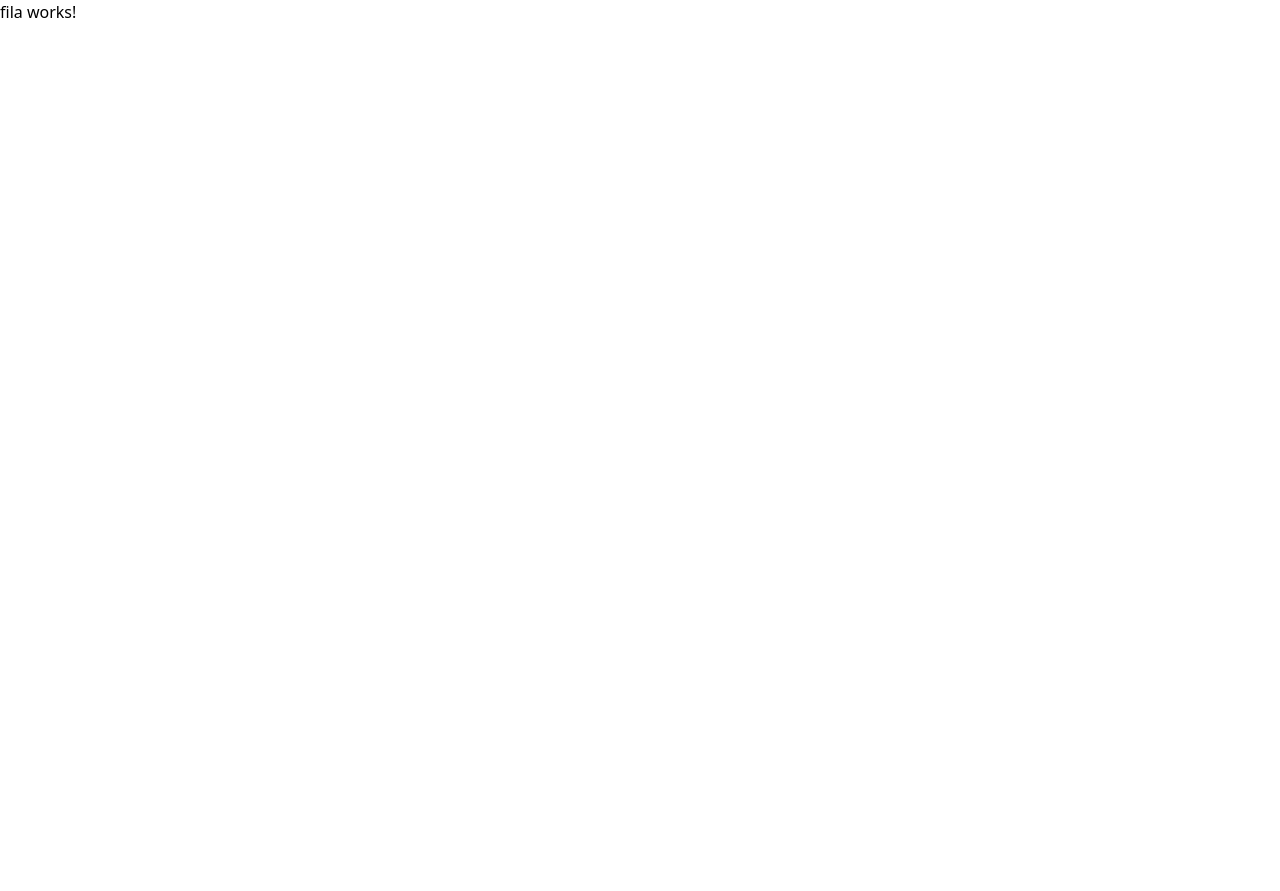
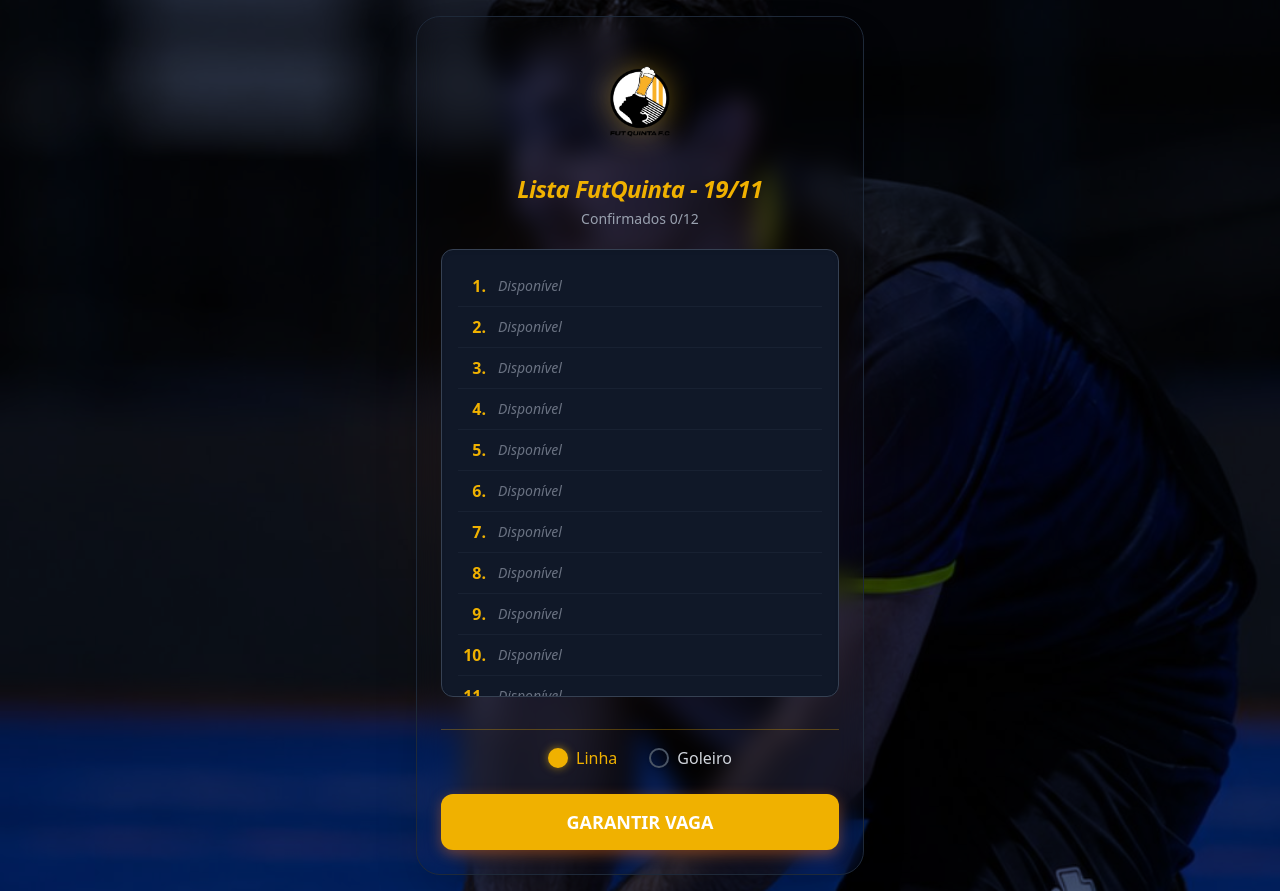
Before and after one commit to Gamashi/fut-quinta, an Angular app: page /fila in a window 1280 px wide. Before the commit the page ends 800 px from the top, so only its background shows below. Built offline with nearby package versions, Linux system fonts and the light colour scheme.

Commit message:
feat: layout da tela de fila com glassmorphism e background imersivo

```diff
--- a/src/app/acesso/acesso.html
+++ b/src/app/acesso/acesso.html
@@ -15,7 +15,7 @@
       <div class="h-1 w-12 bg-yellow-500 mx-auto rounded-full mb-3"></div>
 
       <!-- Texto de apoio que você pediu -->
-      <p class="text-gray-400 text-sm font-medium uppercase tracking-wider">Garanta sua vaga no jogo</p>
+      <p class="text-gray-400 text-sm font-medium uppercase tracking-wider">Garanta sua vaga no FUT</p>
     </div>
 
     <!-- Formulário -->
--- a/src/app/fila/fila.html
+++ b/src/app/fila/fila.html
@@ -1 +1,77 @@
-<p>fila works!</p>
+<!-- Fundo imersivo com foto e filtro escuro (85% de opacidade) -->
+<div class="min-h-screen bg-gray-900/85 bg-blend-overlay bg-[url('/1.jpg')] bg-cover bg-center bg-no-repeat bg-fixed flex items-center justify-center p-4 relative overflow-hidden">
+
+  <!-- Efeito de luz desfocada no fundo (ajuda a separar o card da foto) -->
+  <div class="absolute w-96 h-96 bg-orange-500 opacity-10 rounded-full blur-[100px] pointer-events-none"></div>
+
+  <!-- Card principal (o vidro translúcido vai ficar incrível com a foto atrás) -->
+  <div class="relative w-full max-w-md bg-caixa/90 backdrop-blur-md rounded-3xl p-6 shadow-2xl border border-gray-800 z-10 flex flex-col">
+
+    <!-- Cabeçalho -->
+    <div class="text-center mb-5 flex flex-col items-center">
+      <img src="/logo.png" alt="Logo Fut Quinta" class="w-32 mb-1 drop-shadow-[0_0_15px_rgba(234,179,8,0.4)] transition-transform hover:scale-105">
+
+      <h2 class="text-2xl font-black text-yellow-500 tracking-tight italic mt-1">
+        Lista FutQuinta - {{ dataDoProximoJogo }}
+      </h2>
+      <p class="text-gray-400 text-sm font-medium mt-1">Confirmados 0/12</p>
+    </div>
+
+    <!-- Container da Lista -->
+    <div class="bg-gray-900 border border-gray-700 rounded-xl p-4 mb-4 h-[28rem] overflow-y-auto shadow-inner custom-scrollbar">
+
+      <!-- Loop das 12 Vagas Titulares -->
+      @for (vaga of vagasConfirmadas; track $index) {
+        <div class="flex items-center py-2 border-b border-gray-800/60 last:border-0">
+          <span class="text-yellow-500 font-bold w-7 text-right mr-3">{{ $index + 1 }}.</span>
+          <span class="text-gray-500 italic text-sm">Disponível</span>
+        </div>
+      }
+
+      <!-- Lista de Espera -->
+      <h3 class="text-cyan-500 font-bold text-sm uppercase tracking-wider mt-5 mb-2">Lista de Espera:</h3>
+
+      @for (espera of listaEspera; track $index) {
+        <div class="flex items-center py-2 border-b border-gray-800/60 last:border-0">
+          <span class="text-cyan-700 font-bold w-7 text-right mr-3">{{ $index + 13 }}.</span>
+          <span class="text-gray-500 italic text-sm">Disponível</span>
+        </div>
+      }
+    </div>
+
+    <hr class="border-yellow-500/30 my-4">
+
+    <!-- Seleção de Posição -->
+    <div class="flex justify-center gap-8 mb-6">
+
+      <label class="flex items-center gap-2 cursor-pointer group">
+        <input
+          type="radio"
+          name="posicao"
+          value="linha"
+          [(ngModel)]="posicaoSelecionada"
+          class="peer appearance-none w-5 h-5 rounded-full border-2 border-gray-600 checked:bg-yellow-500 checked:border-yellow-500 cursor-pointer transition-all shadow-sm checked:shadow-[0_0_8px_rgba(234,179,8,0.6)]">
+        <span class="text-gray-300 font-medium peer-checked:text-yellow-500 transition-colors">Linha</span>
+      </label>
+
+      <label class="flex items-center gap-2 cursor-pointer group">
+        <input
+          type="radio"
+          name="posicao"
+          value="goleiro"
+          [(ngModel)]="posicaoSelecionada"
+          class="peer appearance-none w-5 h-5 rounded-full border-2 border-gray-600 checked:bg-yellow-500 checked:border-yellow-500 cursor-pointer transition-all shadow-sm checked:shadow-[0_0_8px_rgba(234,179,8,0.6)]">
+        <span class="text-gray-300 font-medium peer-checked:text-yellow-500 transition-colors">Goleiro</span>
+      </label>
+
+    </div>
+
+    <!-- Botão Garantir Vaga -->
+    <button
+      (click)="confirmarVaga()"
+      class="w-full bg-yellow-500 hover:bg-orange-400 text-white font-extrabold text-lg py-3.5 rounded-xl transition-all duration-300 shadow-[0_4px_14px_rgba(249,115,22,0.4)] hover:shadow-[0_4px_20px_rgba(255,255,255,0.4)] hover:-translate-y-0.5">
+      GARANTIR VAGA
+    </button>
+
+  </div>
+</div>
--- a/src/app/fila/fila.ts
+++ b/src/app/fila/fila.ts
@@ -1,9 +1,48 @@
-import { Component } from '@angular/core';
+import { Component, OnInit } from '@angular/core';
+import { FormsModule } from '@angular/forms';
 
 @Component({
   selector: 'app-fila',
-  imports: [],
+  standalone: true,
+  imports: [FormsModule],
   templateUrl: './fila.html',
-  styleUrl: './fila.css',
 })
-export class Fila {}
+export class Fila implements OnInit {
+  vagasConfirmadas = new Array(12);
+  listaEspera = new Array(5);
+  posicaoSelecionada: string = 'linha';
+
+  // Variável que vai aparecer na tela
+  dataDoProximoJogo: string = '';
+
+  // O ngOnInit roda automaticamente quando a tela é aberta
+  ngOnInit() {
+    this.calcularProximaQuinta();
+  }
+
+  calcularProximaQuinta() {
+    const hoje = new Date();
+    const diaDaSemana = hoje.getDay(); // Retorna 0 para Dom, 1 para Seg... e 4 para Quinta
+
+    let diasAteQuinta = 4 - diaDaSemana;
+
+    // Se hoje for sexta ou sábado (já passou de quinta), soma 7 para ir para a próxima semana
+    if (diasAteQuinta < 0) {
+      diasAteQuinta += 7;
+    }
+
+    const proximaQuinta = new Date(hoje);
+    proximaQuinta.setDate(hoje.getDate() + diasAteQuinta);
+
+    // Formata o número com zero na frente se for menor que 10 (Ex: de "5/9" para "05/09")
+    const dia = proximaQuinta.getDate().toString().padStart(2, '0');
+    const mes = (proximaQuinta.getMonth() + 1).toString().padStart(2, '0');
+
+    this.dataDoProximoJogo = `${dia}/${mes}`;
+  }
+
+  confirmarVaga() {
+    console.log('Posição escolhida:', this.posicaoSelecionada);
+    alert('Vaga garantida com sucesso!');
+  }
+}
```
Also changed, not shown: public/1.jpg (added), public/9.png (added).
